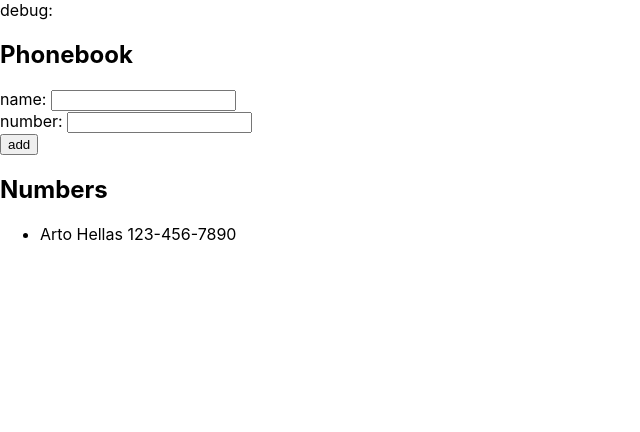
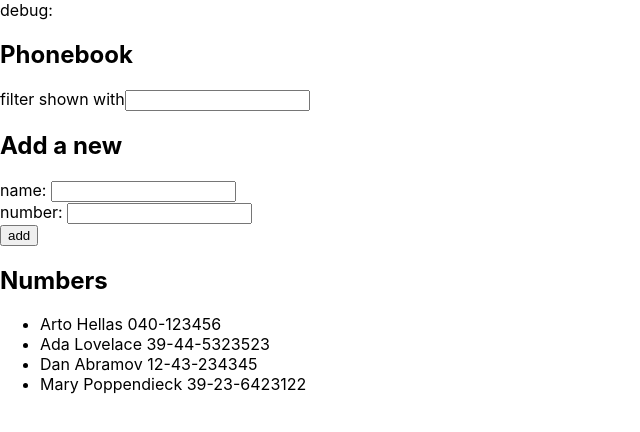
Before and after one commit to ed-w-ds/full-stack-open-submissions, a React (Create React App) app in the folder part2/phonebook/: page / in a window 1280 px wide. Shown: the top 432 px of the page, without its empty margins (0-640 px from the left). Built offline with nearby package versions, Linux system fonts and the light colour scheme.

Commit message:
exercise2.9

```diff
--- a/part2/phonebook/src/App.js
+++ b/part2/phonebook/src/App.js
@@ -2,12 +2,14 @@
 
 const App = () => {
   const [persons, setPersons] = useState([
-    { name: 'Arto Hellas'
-    , id: 1,
-    number: '123-456-7890' }
+    { name: 'Arto Hellas', number: '040-123456', id: 1 },
+    { name: 'Ada Lovelace', number: '39-44-5323523', id: 2 },
+    { name: 'Dan Abramov', number: '12-43-234345', id: 3 },
+    { name: 'Mary Poppendieck', number: '39-23-6423122', id: 4 }
   ])
   const [newName, setNewName] = useState('')
   const [newNumber, setNewNumber] = useState('')
+  const [newSearch, setNewSearch] = useState('')
 
   const addPerson = (event) => {
     event.preventDefault()
@@ -44,10 +46,23 @@
     setNewNumber(event.target.value)
   }
 
+  const handleSearch = (event) => {
+    console.log(event.target.value.toLowerCase());
+    setNewSearch(event.target.value.toLowerCase())
+  }
+
+  const displayPersons = () => {
+    const filteredPersons = persons.filter(person => person.name.toLowerCase().includes(newSearch))
+    return filteredPersons.map(person => <li key={person.id}>{person.name} {person.number}</li>)
+    console.log(filteredPersons)
+  }
+
   return (
     <div>
       <div>debug: {newName}</div>
       <h2>Phonebook</h2>
+      <div>filter shown with<input onChange={ handleSearch }/></div>
+      <h2>Add a new</h2>
       <form onSubmit={ addPerson }>
         <div>
           name: <input onChange={ handleNameChange }/>
@@ -61,7 +76,7 @@
       </form>
       <h2>Numbers</h2>
       <ul>
-        {persons.map(person => <li key={person.id}>{person.name} {person.number}</li>)}
+        {displayPersons()}
       </ul>
     </div>
   )
```
